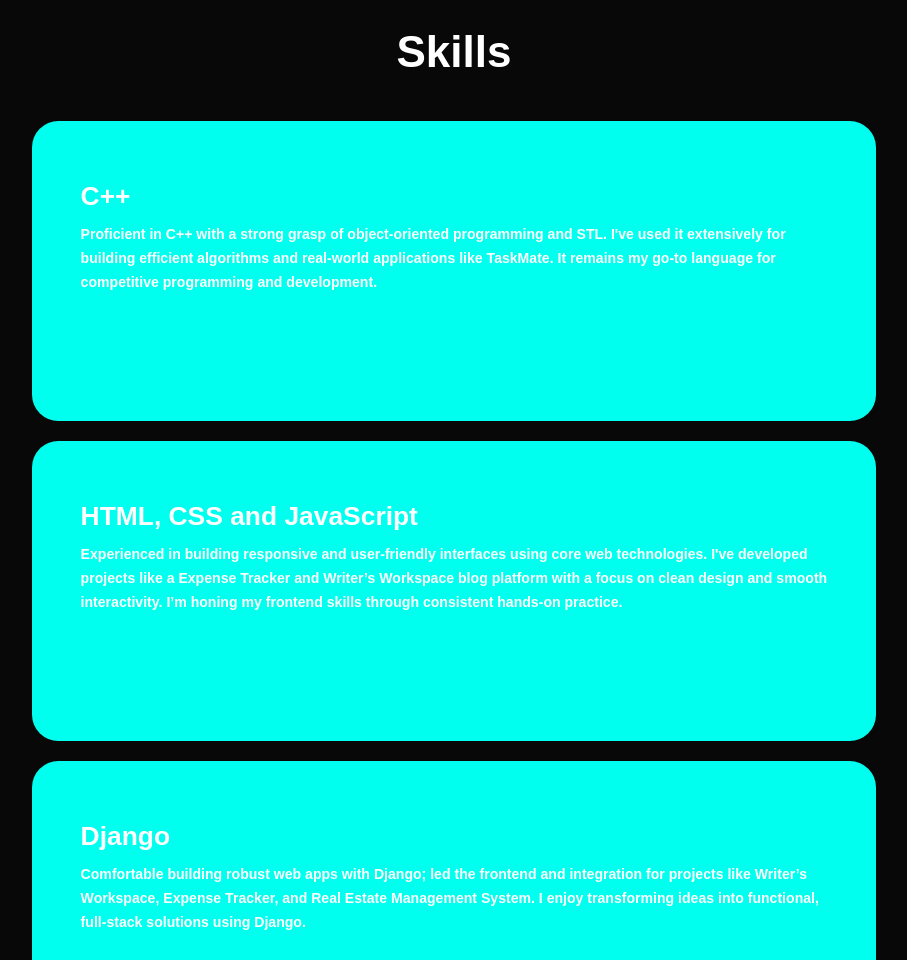
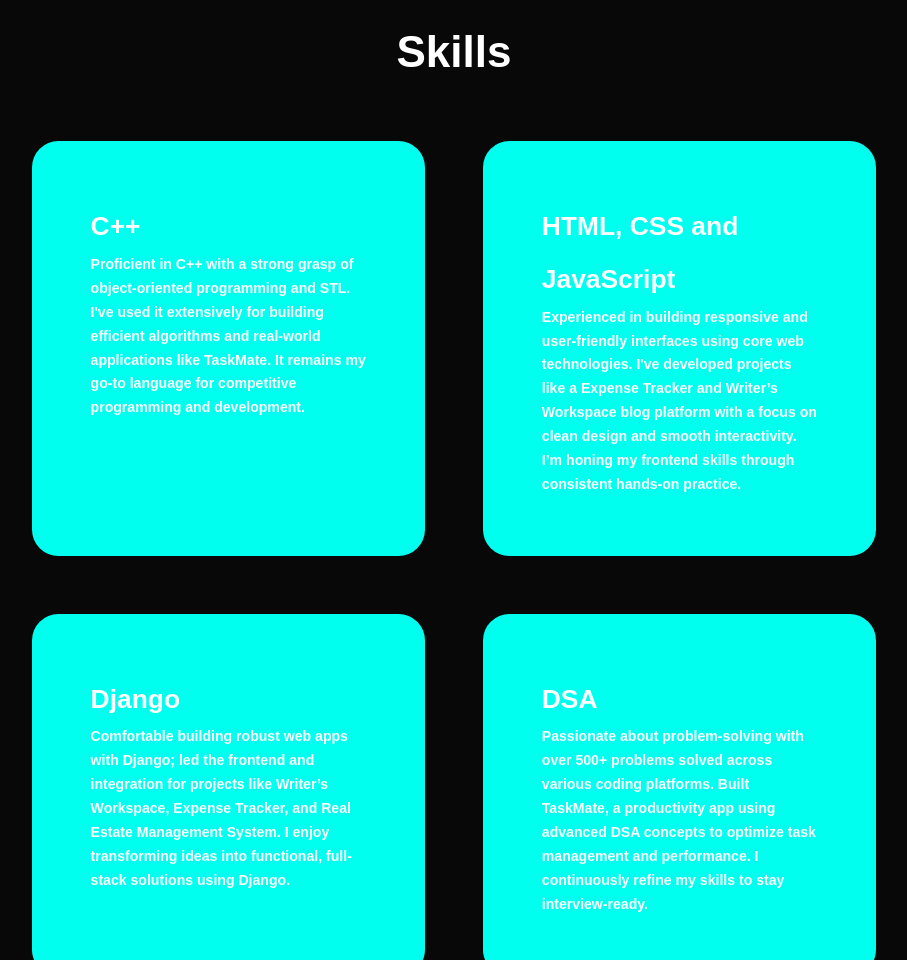
Before and after one commit to maradashami24/portfolio, a plain HTML site: page index.html in a window 1280 px wide. Shown: the part 1840-2800 px from the top of the page, without its empty margins (186-1093 px from the left). Drawn offline with nearby package versions, Linux system fonts and the light colour scheme.

Commit message:
Update style.css

```diff
--- a/style.css
+++ b/style.css
@@ -336,6 +336,13 @@ span{
     width: 50px;
 }
 
+.skills-container {
+    display: grid;
+    grid-template-columns: repeat(2, 1fr);
+    gap: 2rem;
+}
+
+
 .skills-box {
     background-color: var(--main-color);
     height: 300px;  /* Default height */
@@ -346,7 +353,8 @@ span{
     position: relative;
     overflow: hidden; /* Prevent overflow when not expanded */
     margin:20px;
-
+    padding: 10px;
+    height : auto;
 }
 
 .skills-box:hover {
```
